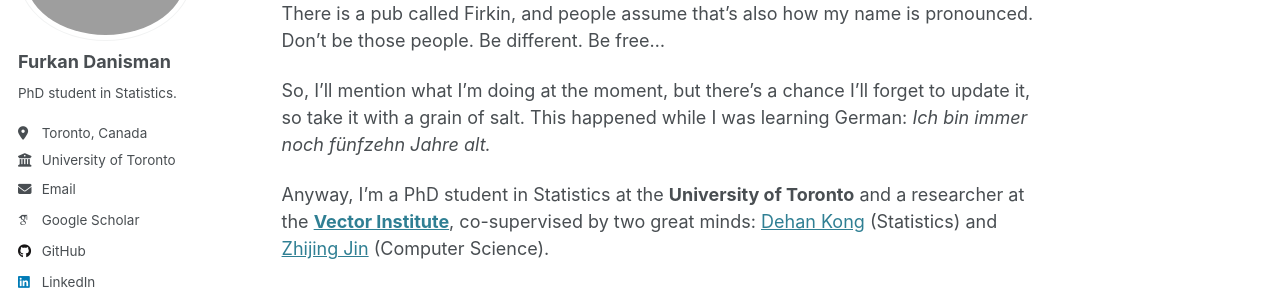
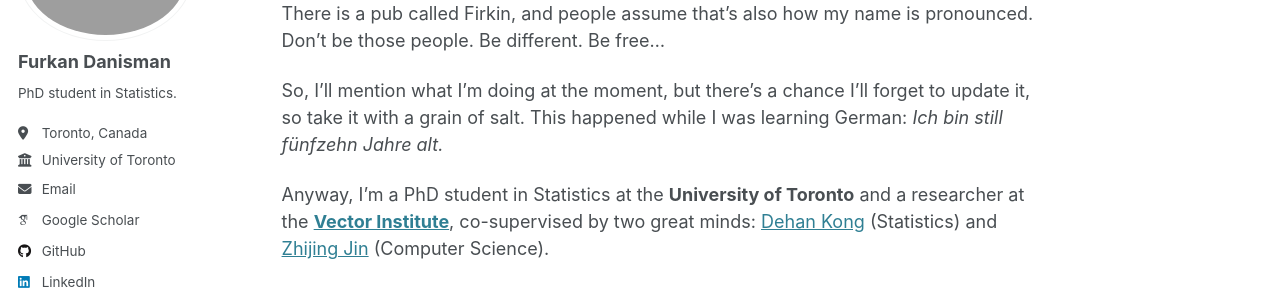
Before and after one commit to FurkanDanisman/FurkanDanisman.github.io, a Jekyll site: the page built from _pages/about.md, in a window 1280 px wide and 900 px high. Shown: the part 192-482 px from the top of the window. Built offline with Jekyll 4.4.1, drawn with Linux system fonts in a browser that asks for light colours; some web fonts are replaced.

Commit message:
About: keep 'still' in English
Co-Authored-By: Claude Opus 5.5 <noreply@anthropic.com>

```diff
--- a/_pages/about.md
+++ b/_pages/about.md
@@ -11,7 +11,7 @@ Research / Soccer / [Lex Fridman](https://www.youtube.com/@lexfridman).
 
 There is a pub called Firkin, and people assume that's also how my name is pronounced. Don't be those people. Be different. Be free…
 
-So, I'll mention what I'm doing at the moment, but there's a chance I'll forget to update it, so take it with a grain of salt. This happened while I was learning German: *Ich bin immer noch fünfzehn Jahre alt.*
+So, I'll mention what I'm doing at the moment, but there's a chance I'll forget to update it, so take it with a grain of salt. This happened while I was learning German: *Ich bin still fünfzehn Jahre alt.*
 
 Anyway, I'm a PhD student in Statistics at the **University of Toronto** and a researcher at the **[Vector Institute](https://vectorinstitute.ai/)**, co-supervised by two great minds: [Dehan Kong](https://www.statistics.utoronto.ca/people/directories/all-faculty/dehan-kong) (Statistics) and [Zhijing Jin](https://zhijing-jin.com/) (Computer Science).
 
```
